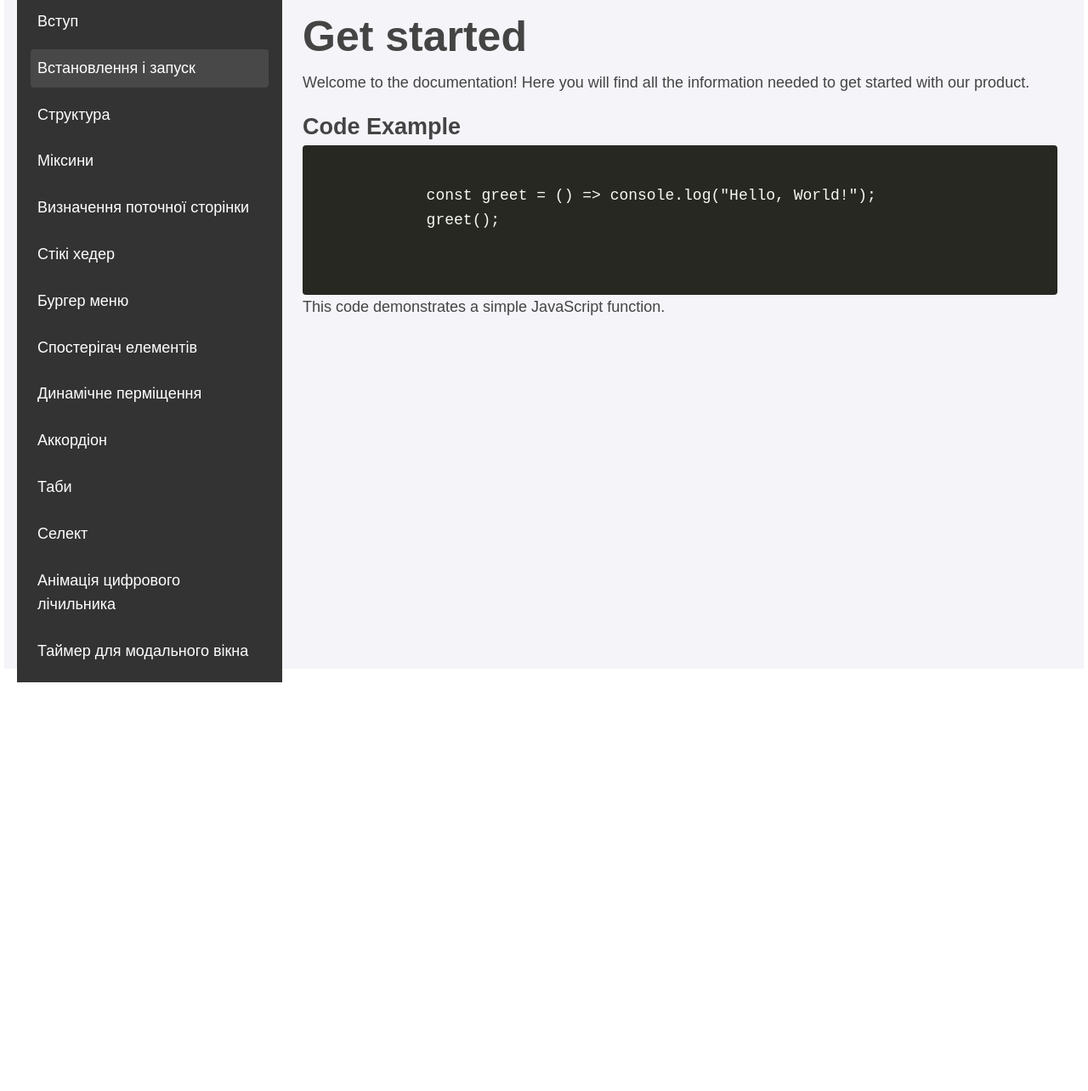
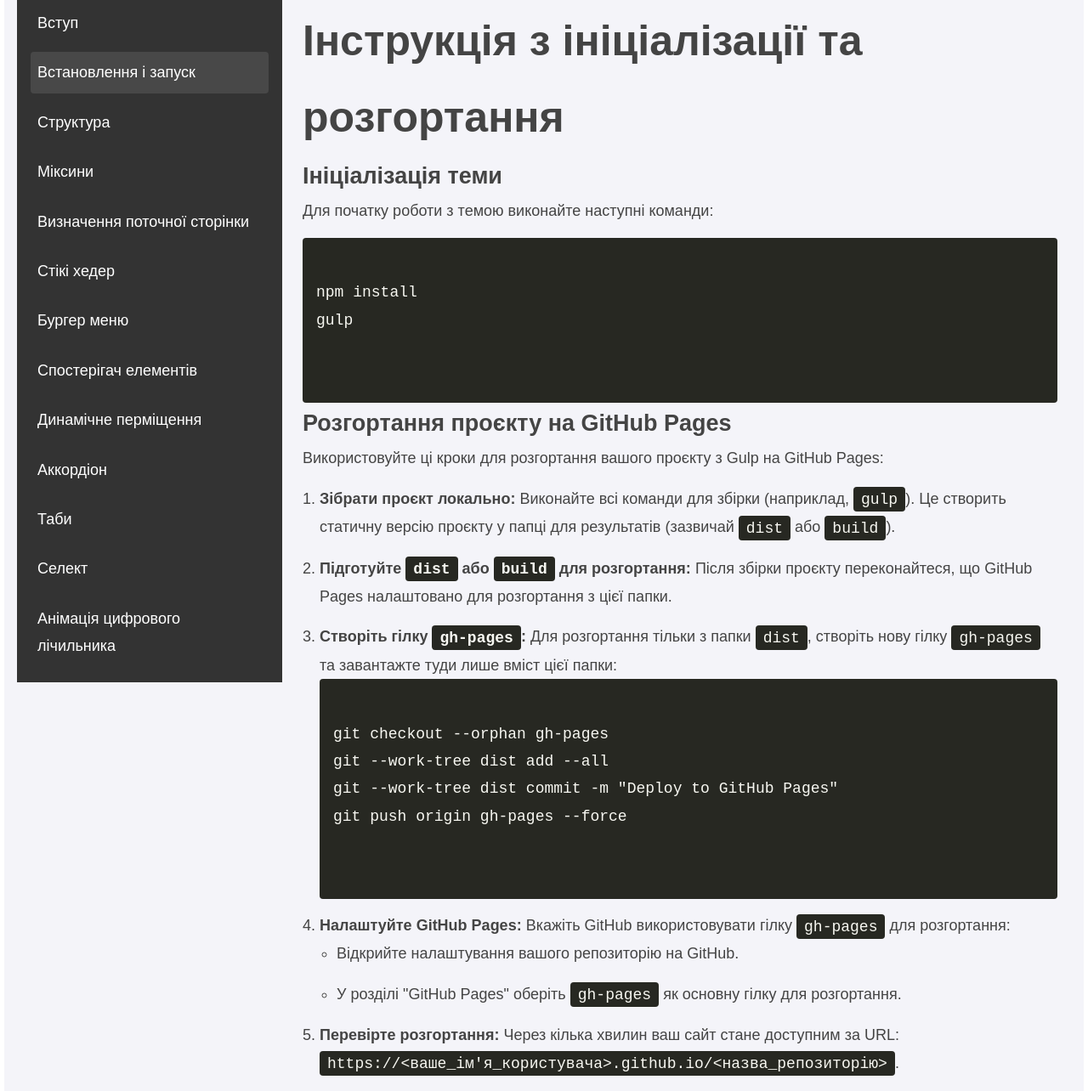
Before and after one commit to andreyk1n/starter-theme-docs, a website: page src/pages/get_started.html in a window 1280 px wide. Shown: the part 13-1297 px from the top of the page at 85% size. Before the commit the page ends 800 px from the top, so only its background shows below. Drawn offline with nearby package versions, Linux system fonts and the light colour scheme; files that its build step writes are made by us from their sources; files whose address does not match are found by name.

Commit message:
add get_started.html

```diff
--- a/src/pages/get_started.html
+++ b/src/pages/get_started.html
@@ -3,26 +3,63 @@
 <body>
 
   <div class="wrapper">
-      <div class="wrapper__container">
+    <div class="wrapper__container">
       @@include('sidebar.html')
       <main class="content">
-        <h1 class="content__title">Get started</h1>
+        <h1 class="content__title">Інструкція з ініціалізації та розгортання</h1>
+
+        <h2 class="content__subtitle">Ініціалізація теми</h2>
         <p class="content__text">
-          Welcome to the documentation! Here you will find all the information needed to get started with our product.
+          Для початку роботи з темою виконайте наступні команди:
         </p>
-        <h2 class="content__subtitle">Code Example</h2>
         <pre class="code">
-          <code>
-            const greet = () => console.log("Hello, World!");
-            greet();
-          </code>
-        </pre>
+            <code>
+npm install
+gulp
+            </code>
+          </pre>
+
+        <h2 class="content__subtitle">Розгортання проєкту на GitHub Pages</h2>
         <p class="content__text">
-          This code demonstrates a simple JavaScript function.
+          Використовуйте ці кроки для розгортання вашого проєкту з Gulp на GitHub Pages:
         </p>
-
+        <ol class="content__list content__list--ordered">
+          <li class="content__list-item">
+            <strong>Зібрати проєкт локально:</strong> Виконайте всі команди для збірки (наприклад, <code>gulp</code>).
+            Це створить статичну версію проєкту у папці для результатів (зазвичай <code>dist</code> або
+            <code>build</code>).
+          </li>
+          <li class="content__list-item">
+            <strong>Підготуйте <code>dist</code> або <code>build</code> для розгортання:</strong> Після збірки проєкту
+            переконайтеся, що GitHub Pages налаштовано для розгортання з цієї папки.
+          </li>
+          <li class="content__list-item">
+            <strong>Створіть гілку <code>gh-pages</code>:</strong> Для розгортання тільки з папки <code>dist</code>,
+            створіть нову гілку <code>gh-pages</code> та завантажте туди лише вміст цієї папки:
+            <pre class="code">
+                <code>
+git checkout --orphan gh-pages
+git --work-tree dist add --all
+git --work-tree dist commit -m "Deploy to GitHub Pages"
+git push origin gh-pages --force
+                </code>
+              </pre>
+          </li>
+          <li class="content__list-item">
+            <strong>Налаштуйте GitHub Pages:</strong> Вкажіть GitHub використовувати гілку <code>gh-pages</code> для
+            розгортання:
+            <ul class="content__list">
+              <li class="content__list-item">Відкрийте налаштування вашого репозиторію на GitHub.</li>
+              <li class="content__list-item">У розділі "GitHub Pages" оберіть <code>gh-pages</code> як основну гілку для
+                розгортання.</li>
+            </ul>
+          </li>
+          <li class="content__list-item">
+            <strong>Перевірте розгортання:</strong> Через кілька хвилин ваш сайт стане доступним за URL:
+            <code>https://&lt;ваше_ім'я_користувача&gt;.github.io/&lt;назва_репозиторію&gt;</code>.
+          </li>
+        </ol>
         @@include('footer.html')
-
       </main>
     </div>
   </div>
--- a/src/scss/main.scss
+++ b/src/scss/main.scss
@@ -45,7 +45,7 @@ body {
         gap: 40px;
         background-color: #f4f4f9;
         font-size: 18px;
-        line-height: 1.6;
+        line-height: 1.8;
         min-height: 100vh;
     }
 }
```
Also changed, not shown: dist/css/main.min.css, dist/get_started.html.
